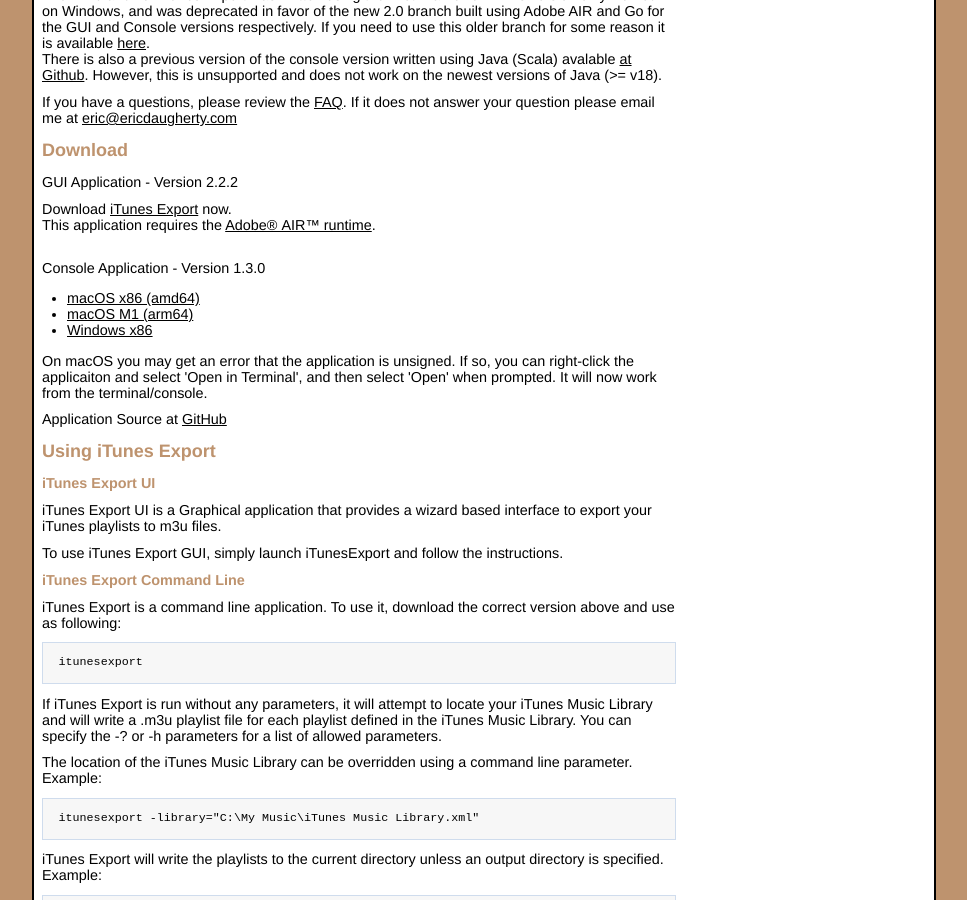
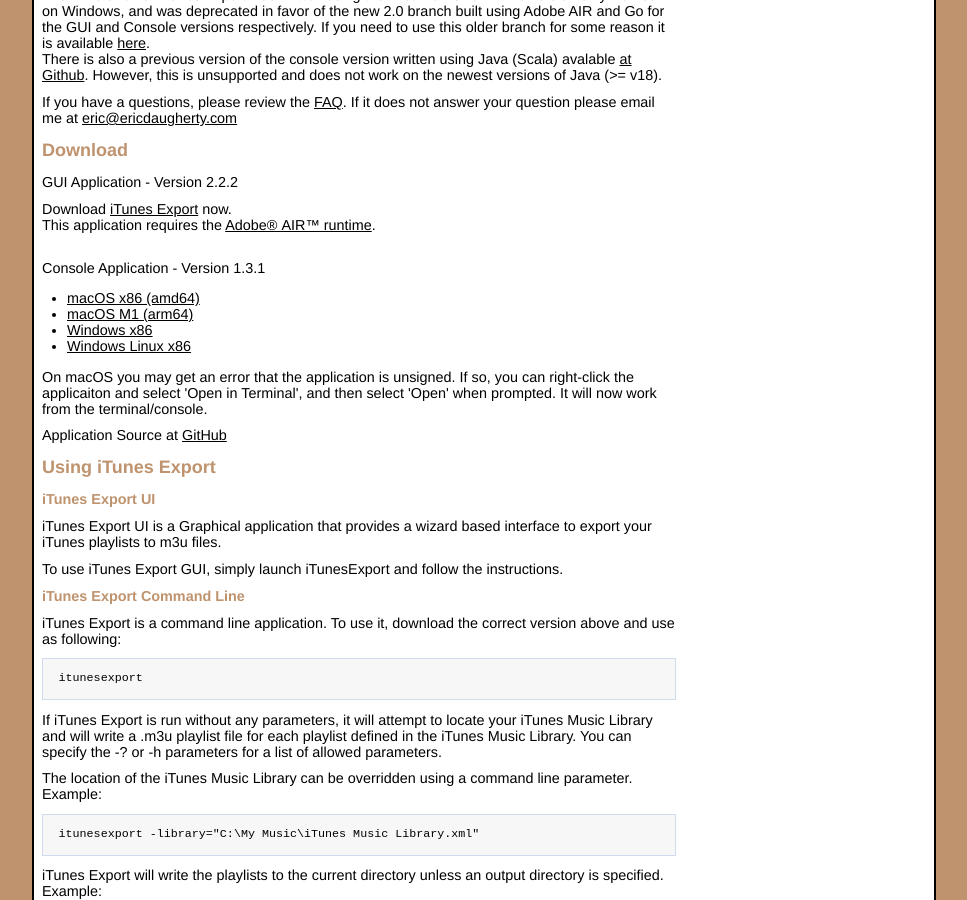
Before and after one commit to ericdaugherty/ericdaugherty.github.io, a Jekyll site: the page built from dev/itunesexport/index.html, in a window 1280 px wide and 900 px high, scrolled down 735 px. Shown: the whole window, without its empty margins (156-1123 px from the left). Built offline with Jekyll 4.4.1, drawn with Linux system fonts in a browser that asks for light colours.

Commit message:
Updated itunexport go to 1.3.1

```diff
--- a/dev/itunesexport/index.html
+++ b/dev/itunesexport/index.html
@@ -74,16 +74,20 @@
     This application requires the <a href="https://airsdk.harman.com/runtime">Adobe&#174;&nbsp;AIR&#8482; runtime</a>.
   </p>
   <br />
-  Console Application - Version 1.3.0<br />
+  Console Application - Version 1.3.1<br />
   <ul>
     <li><a
-        href="https://github.com/ericdaugherty/itunesexport-go/releases/download/v1.3.0/itunesexport-v1.3.0-darwin-amd64.tar.gz">macOS
+        href="https://github.com/ericdaugherty/itunesexport-go/releases/download/v1.3.1/itunesexport-v1.3.1-darwin-amd64.tar.gz">macOS
         x86 (amd64)</a></li>
     <li><a
-        href="https://github.com/ericdaugherty/itunesexport-go/releases/download/v1.3.0/itunesexport-v1.3.0-darwin-arm64.tar.gz">macOS
+        href="https://github.com/ericdaugherty/itunesexport-go/releases/download/v1.3.1/itunesexport-v1.3.1-darwin-arm64.tar.gz">macOS
         M1 (arm64)</a></li>
     <li><a
-        href="https://github.com/ericdaugherty/itunesexport-go/releases/download/v1.3.0/itunesexport-v1.3.0-windows-amd64.zip">Windows
+        href="https://github.com/ericdaugherty/itunesexport-go/releases/download/v1.3.1/itunesexport-v1.3.1-windows-amd64.zip">Windows
+        x86</a></li>
+    <li><a
+        href="https://github.com/ericdaugherty/itunesexport-go/releases/download/v1.3.1/itunesexport-v1.3.1-linux-amd64.zip">Windows
+        Linux
         x86</a></li>
   </ul>
   On macOS you may get an error that the application is unsigned. If so, you can right-click the applicaiton and
```
